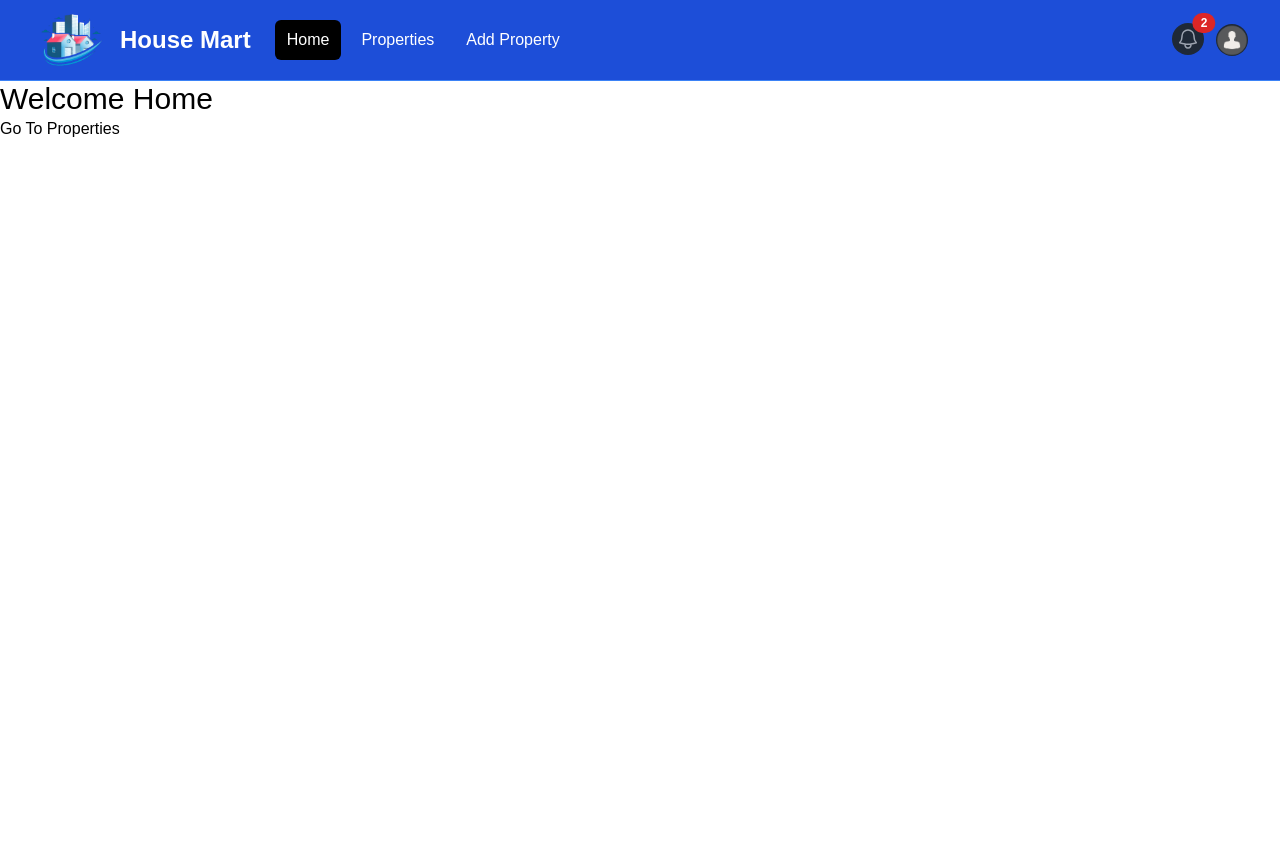
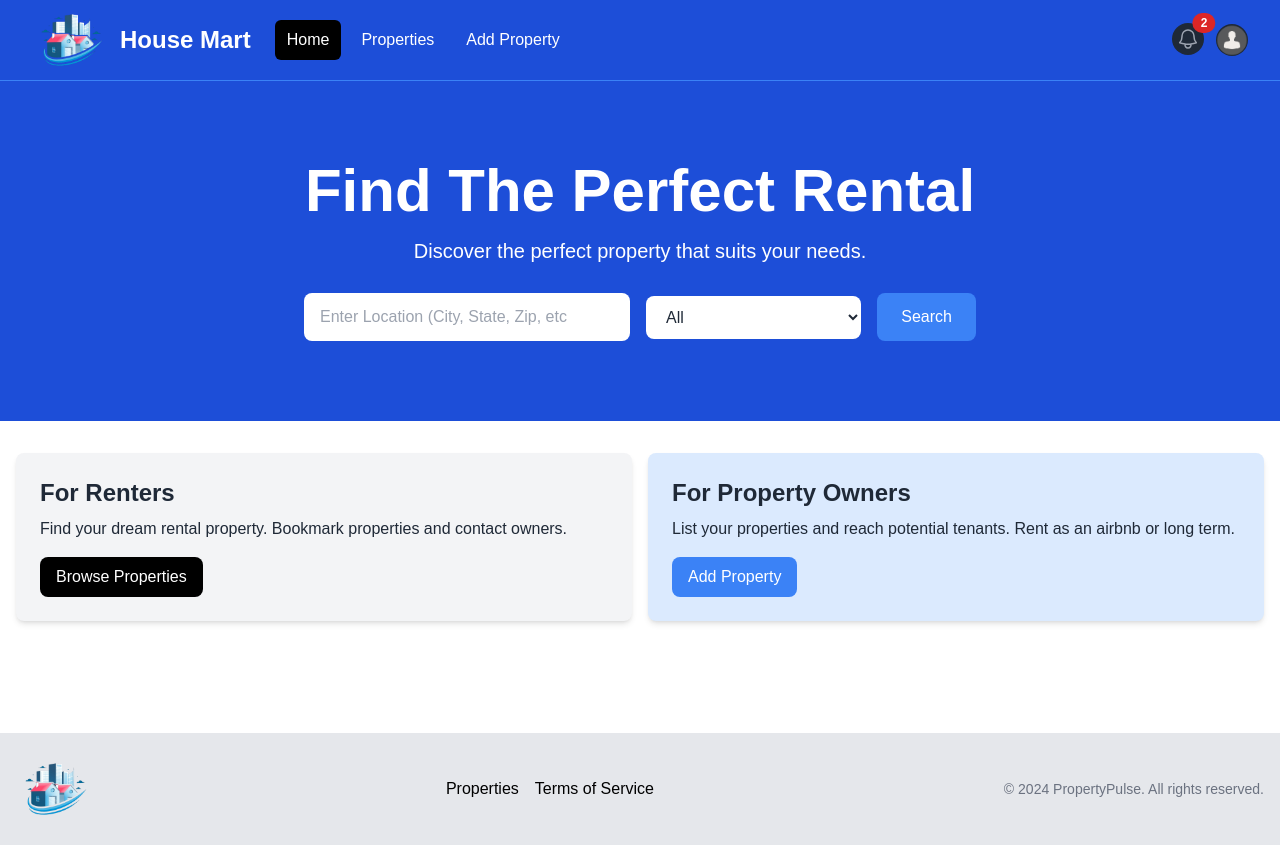
Before and after one commit to ayush844/house_mart, a Next.js app: page / in a window 1280 px wide. Before the commit the page ends 800 px from the top, so only its background shows below. Built offline with nearby package versions, Linux system fonts and the light colour scheme.

Commit message:
created info box
Signed-off-by: ayush844 <ayush.xyz1625@gmail.com>

```diff
--- a/app/layout.jsx
+++ b/app/layout.jsx
@@ -1,4 +1,5 @@
 import '@/assets/styles/globals.css'
+import Footer from '@/components/Footer';
 
 import Navbar from '@/components/Navbar';
 
@@ -16,6 +17,7 @@
             <main>
                 {children}
             </main>
+            <Footer />
         </body>
     </html> );
 }
--- a/app/page.jsx
+++ b/app/page.jsx
@@ -1,15 +1,12 @@
-import Link from "next/link";
+import Hero from "@/components/Hero";
+import InfoBoxes from "@/components/InfoBoxes";
 
 
 const HomePage = () => {
     return (
     <div>
-        <h1 className=" text-3xl">Welcome Home</h1>
-        <Link href={
-            {
-                pathname: 'properties'
-            }
-        }>Go To Properties</Link>
+        <Hero />
+        <InfoBoxes />
     </div> );
 }
 
--- /dev/null
+++ b/components/Footer.jsx
@@ -0,0 +1,36 @@
+import Image from "next/image";
+import Link from "next/link";
+
+import logo from '@/assets/images/logo1.png';
+
+
+const Footer = () => {
+
+    const currYear = new Date().getFullYear();
+
+    return (
+    <footer className="bg-gray-200 py-4 mt-24">
+        <div
+          className="container mx-auto flex flex-col md:flex-row items-center justify-between px-4"
+        >
+          <div className="mb-4 md:mb-0">
+            <Image src={logo} alt="Logo" className="h-20 w-auto" />
+          </div>
+          <div
+            className="flex flex-wrap justify-center md:justify-start mb-4 md:mb-0"
+          >
+            <ul className="flex space-x-4">
+              <li><Link href="/properties">Properties</Link></li>
+              <li><Link href="/">Terms of Service</Link></li>
+            </ul>
+          </div>
+          <div>
+            <p className="text-sm text-gray-500 mt-2 md:mt-0">
+              &copy; {currYear} PropertyPulse. All rights reserved.
+            </p>
+          </div>
+        </div>
+      </footer> );
+}
+
+export default Footer;
--- /dev/null
+++ b/components/Hero.jsx
@@ -0,0 +1,60 @@
+const Hero = () => {
+    return (
+    <section className="bg-blue-700 py-20 mb-4">
+      <div
+        className="max-w-7xl mx-auto px-4 sm:px-6 lg:px-8 flex flex-col items-center"
+      >
+        <div className="text-center">
+          <h1
+            className="text-4xl font-extrabold text-white sm:text-5xl md:text-6xl"
+          >
+            Find The Perfect Rental
+          </h1>
+          <p className="my-4 text-xl text-white">
+            Discover the perfect property that suits your needs.
+          </p>
+        </div>
+
+        {/* Form Component  */}
+        <form
+          className="mt-3 mx-auto max-w-2xl w-full flex flex-col md:flex-row items-center"
+        >
+          <div className="w-full md:w-3/5 md:pr-2 mb-4 md:mb-0">
+            <label htmlFor="location" className="sr-only">Location</label>
+            <input
+              type="text"
+              id="location"
+              placeholder="Enter Location (City, State, Zip, etc"
+              className="w-full px-4 py-3 rounded-lg bg-white text-gray-800 focus:outline-none focus:ring focus:ring-blue-500"
+            />
+          </div>
+          <div className="w-full md:w-2/5 md:pl-2">
+            <label htmlFor="property-type" className="sr-only">Property Type</label>
+            <select
+              id="property-type"
+              className="w-full px-4 py-3 rounded-lg bg-white text-gray-800 focus:outline-none focus:ring focus:ring-blue-500"
+            >
+              <option value="All">All</option>
+              <option value="Apartment">Apartment</option>
+              <option value="Studio">Studio</option>
+              <option value="Condo">Condo</option>
+              <option value="House">House</option>
+              <option value="Cabin Or Cottage">Cabin or Cottage</option>
+              <option value="Loft">Loft</option>
+              <option value="Room">Room</option>
+              <option value="Other">Other</option>
+            </select>
+          </div>
+          <button
+            type="submit"
+            className="md:ml-4 mt-4 md:mt-0 w-full md:w-auto px-6 py-3 rounded-lg bg-blue-500 text-white hover:bg-blue-600 focus:outline-none focus:ring focus:ring-blue-500"
+          >
+            Search
+          </button>
+        </form>
+      </div>
+    </section>
+     );
+}
+
+export default Hero;
--- /dev/null
+++ b/components/InfoBox.jsx
@@ -0,0 +1,20 @@
+import Link from "next/link";
+
+const InfoBox = ({ heading, bgColor='bg-gray-100', txtColor='text-gray-800', buttonInfo, children }) => {
+    return (
+        <div className={`${bgColor} p-6 rounded-lg shadow-md`}>
+              <h2 className={`${txtColor} text-2xl font-bold`}>{heading}</h2>
+              <p className={`${txtColor} mt-2 mb-4`}>
+                {children}
+              </p>
+              <Link
+                href={buttonInfo.link}
+                className={`inline-block ${buttonInfo.bgColor} text-white rounded-lg px-4 py-2 hover:bg-gray-700`}
+              >
+                {buttonInfo.text}
+              </Link>
+        </div>
+ );
+}
+
+export default InfoBox;
--- /dev/null
+++ b/components/InfoBoxes.jsx
@@ -0,0 +1,17 @@
+import Link from "next/link";
+import InfoBox from "./InfoBox";
+
+const InfoBoxes = () => {
+    return (     <section>
+        <div className="container-xl lg:container m-auto">
+          <div className="grid grid-cols-1 md:grid-cols-2 gap-4 p-4 rounded-lg">
+            <InfoBox heading='For Renters' buttonInfo={{text: 'Browse Properties', link:'/properties', bgColor:'bg-black'}} >Find your dream rental property. Bookmark properties and contact
+            owners.</InfoBox>
+            <InfoBox bgColor='bg-blue-100' heading='For Property Owners' buttonInfo={{text: 'Add Property', link:'/properties/add', bgColor:'bg-blue-500'}}>List your properties and reach potential tenants. Rent as an
+            airbnb or long term.</InfoBox>
+          </div>
+        </div>
+      </section> );
+}
+
+export default InfoBoxes;
```
